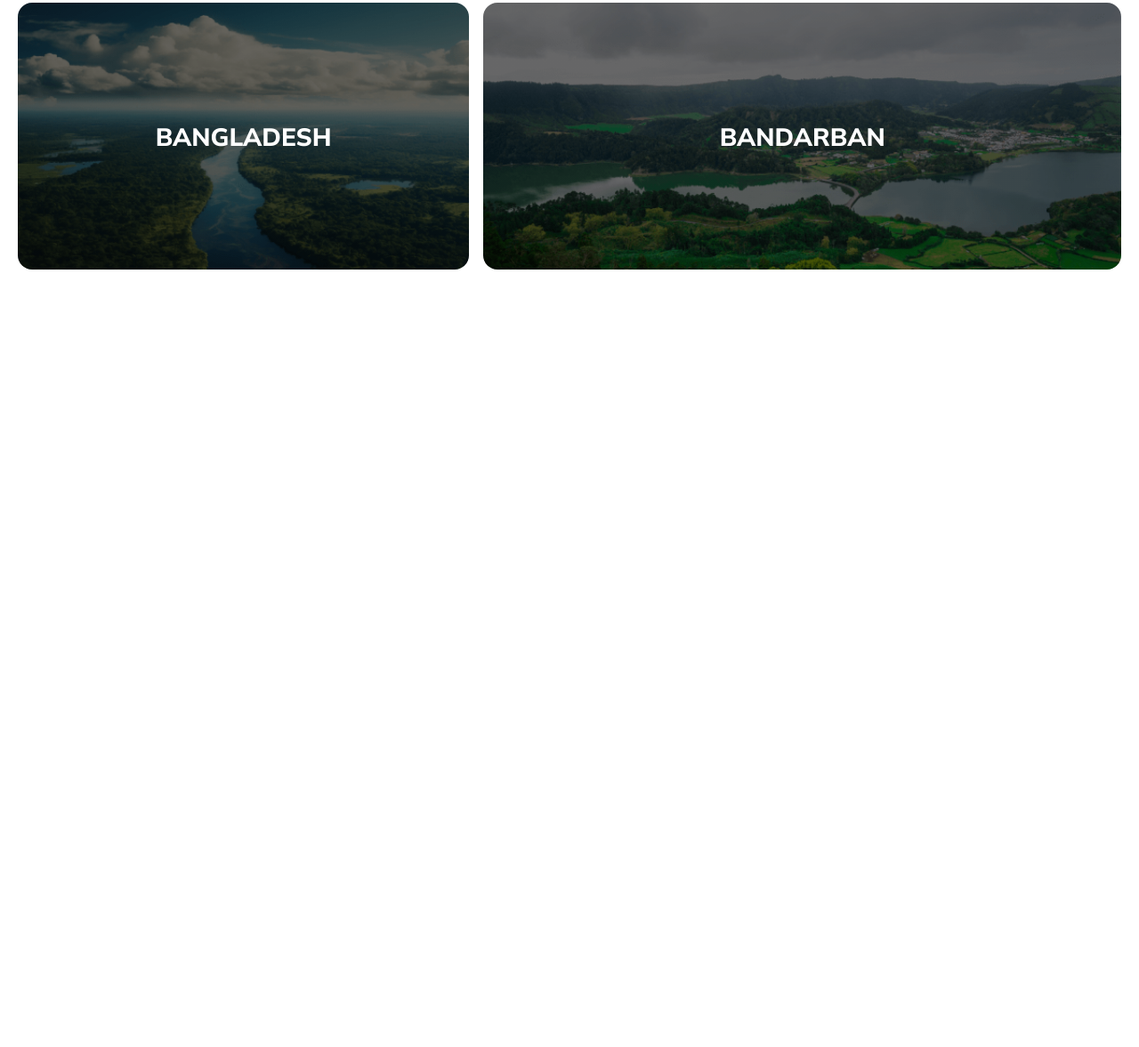
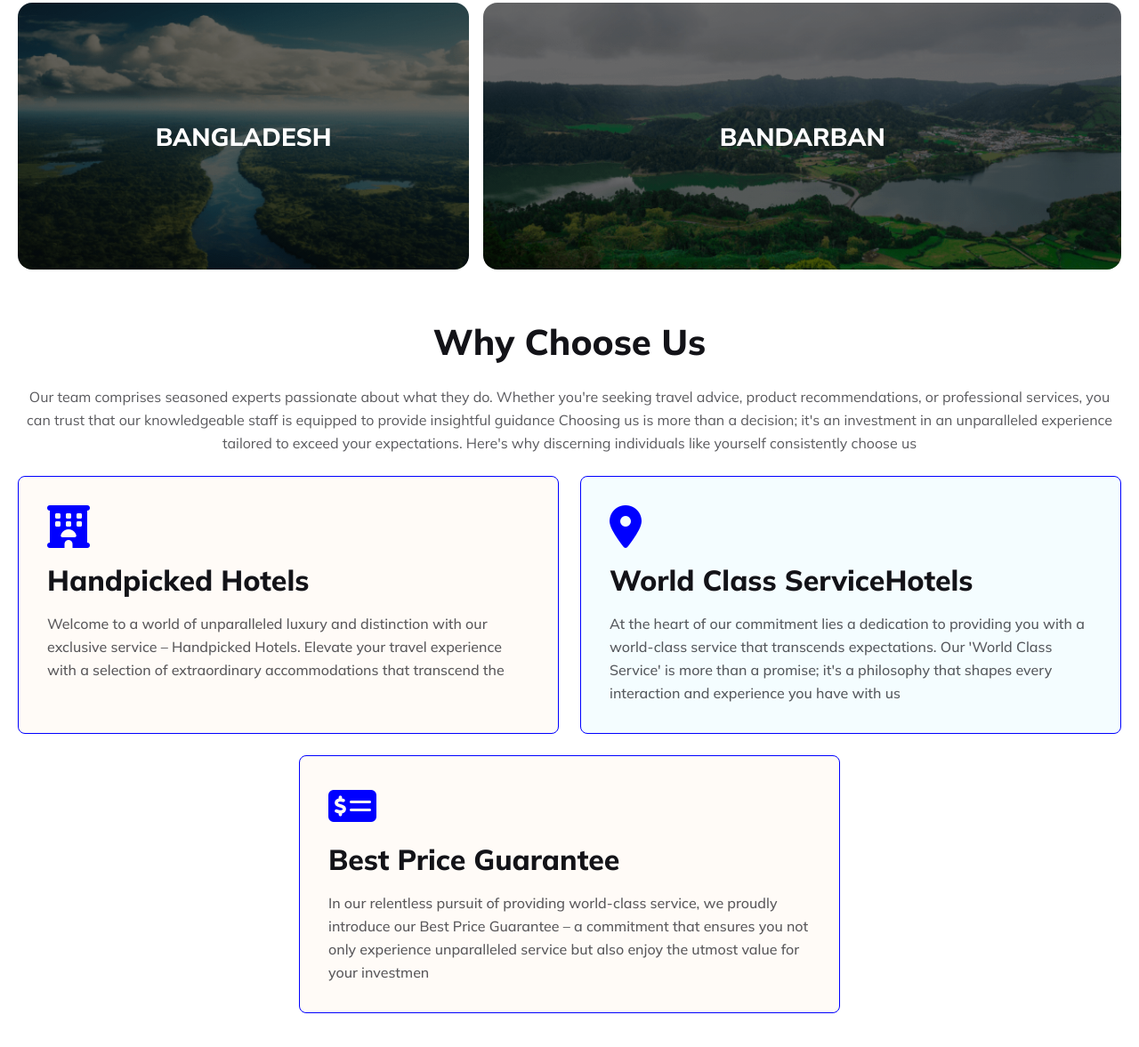
Before and after one commit to MarufCodeSculptor/DreamDestiny-Tours, a plain HTML site: page index.html in a window 1280 px wide. Shown: the part 2338-3515 px from the top of the page at 89% size. Before the commit the page ends 2841 px from the top, so only its background shows below. Drawn offline with Linux system fonts and the light colour scheme.

Commit message:
choose us section done with mobile responsive

```diff
--- a/index.html
+++ b/index.html
@@ -85,7 +85,7 @@
     </div>
 <!--------------------------------------DESTINATION-------------------------------------- -->
 
-<div class="destination-container">
+<section class="destination-container">
     <div class="destination-heading">
           <div>
             <h1 class="section-heading">Choose Your Destination</h1>
@@ -114,10 +114,37 @@
           <div class="destination-grid-item item-7">
             Bandarban
           </div>
+        </div>
+</section>
 
 
+<section class="choose-section-container">
+    <div class="choose-text-container">
+        <h3 class="section-heading">Why Choose Us</h3>
+        <p class="section-description">
+            Our team comprises seasoned experts passionate about what they do. Whether you're seeking travel advice, product recommendations, or professional services, you can trust that our knowledgeable staff is equipped to provide insightful guidance
+            Choosing us is more than a decision; it's an investment in an unparalleled experience tailored to exceed your expectations. Here's why discerning individuals like yourself consistently choose us</p>
     </div>
-</div>
+    <div class="choose-us-card-container">
+        <div class="card-1 card-common-style">
+            <i class="fa-solid fa-hotel"></i>
+            <h4>Handpicked Hotels</h4>
+            <p class="section-description">Welcome to a world of unparalleled luxury and distinction with our exclusive service – Handpicked Hotels. Elevate your travel experience with a selection of extraordinary accommodations that transcend the </p>
+        </div>
+        <div class="card-2 card-common-style">
+            <i class="fa-solid fa-location-dot"></i>
+            <h4>World Class ServiceHotels</h4>
+            <p class="section-description">At the heart of our commitment lies a dedication to providing you with a world-class service that transcends expectations. Our 'World Class Service' is more than a promise; it's a philosophy that shapes every interaction and experience you have with us </p>
+        </div>
+        <div class="card-3 card-common-style">
+            <div>
+                <i class="fa-solid fa-money-check-dollar"></i>
+            <h4>Best Price Guarantee</h4>
+            <p class="section-description">In our relentless pursuit of providing world-class service, we proudly introduce our Best Price Guarantee – a commitment that ensures you not only experience unparalleled service but also enjoy the utmost value for your investmen</p>
+            </div>
+        </div>
+    </div>
+</section>
 
 
 
--- a/styles/responsive.css
+++ b/styles/responsive.css
@@ -33,10 +33,10 @@
       gap: 1rem;
      }
      /* -------------DESTINATION GRID LAYOUT STYLE---------------- */
-     .destination-grid-container{
+     .destination-grid-container,.choose-us-card-container{
       display: flex;flex-direction: column;
     }
-
+    /* ----------------------Choose us ---------------- */
 
 
 
--- a/styles/style.css
+++ b/styles/style.css
@@ -326,6 +326,60 @@ body {
   background-position: center;
 
 }
+/* ----------------------Choose us ---------------- */
+
+  .choose-text-container{
+    display: flex;
+    flex-direction: column;
+    align-items: center;
+    justify-content: center;
+    text-align: center;
+  }
+  .choose-us-card-container{
+   display: grid;
+   grid-template-columns: repeat(12,1fr);
+   grid-template-rows: repeat(2,1fr);
+   gap: 1.5rem;
+   margin-top: 1.5rem;
+  }
+  .card-common-style{
+    border-radius: .5rem;
+    padding: 2rem;
+    font-weight: 800;
+  }
+  .card-common-style h4{
+    color: #131318;
+    font-weight: 800;
+    font-size: 2rem;
+    margin:1rem 0;
+  }
+  .card-common-style i{
+    color: blue;
+    font-size: 3rem;
+    font-weight: 800;
+  }
+  .card-common-style p{
+    font-weight: 500;
+  }
+
+
+  .card-1{
+    grid-column: 1/span 6;
+    border: .5px solid blue;
+    background-color: rgba(251, 181, 99, 0.05);
+  }
+  .card-2{
+    grid-column: 7/span 6;
+    border: .5px solid blue;
+    background-color: rgba(41, 206, 246, 0.05);;
+
+  }
+  .card-3{
+    border: .5px solid blue;
+    grid-column: 4/span 6;
+    background-color: rgba(251, 181, 99, 0.05);
+  }
+
 
 
 footer{
```
